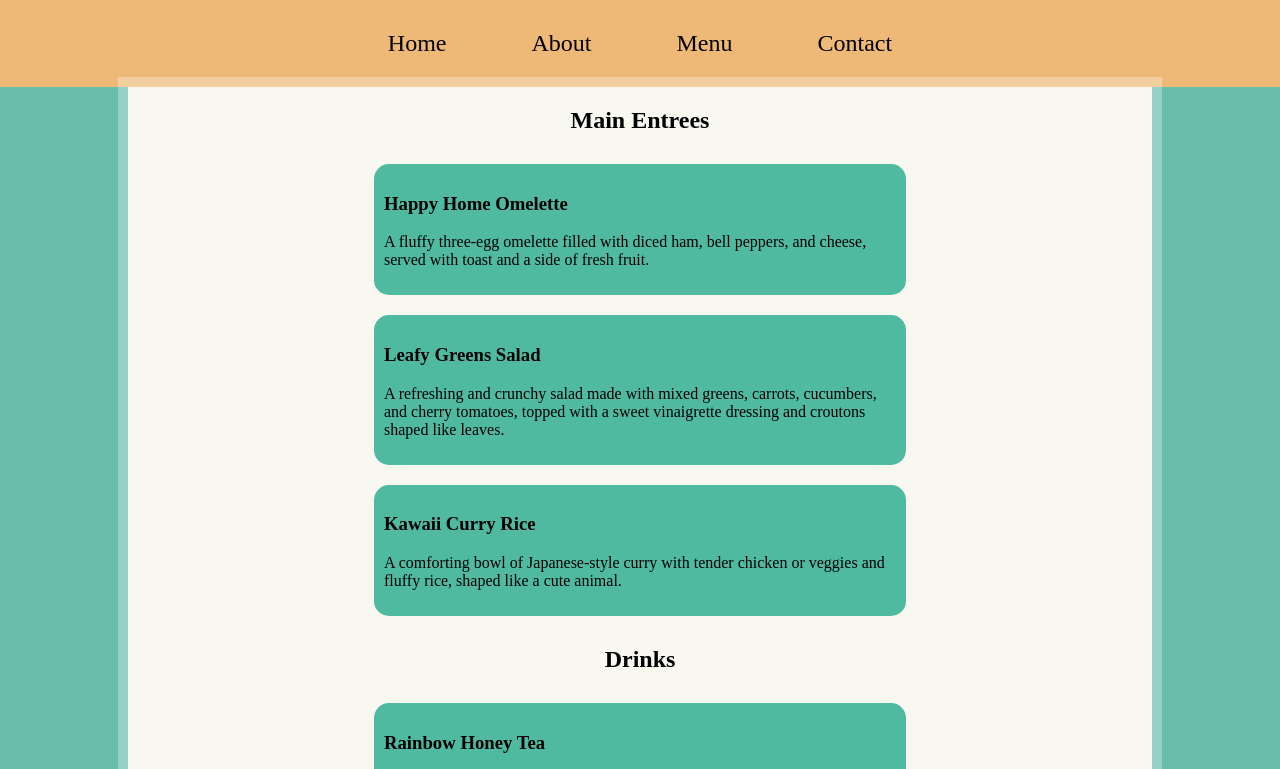
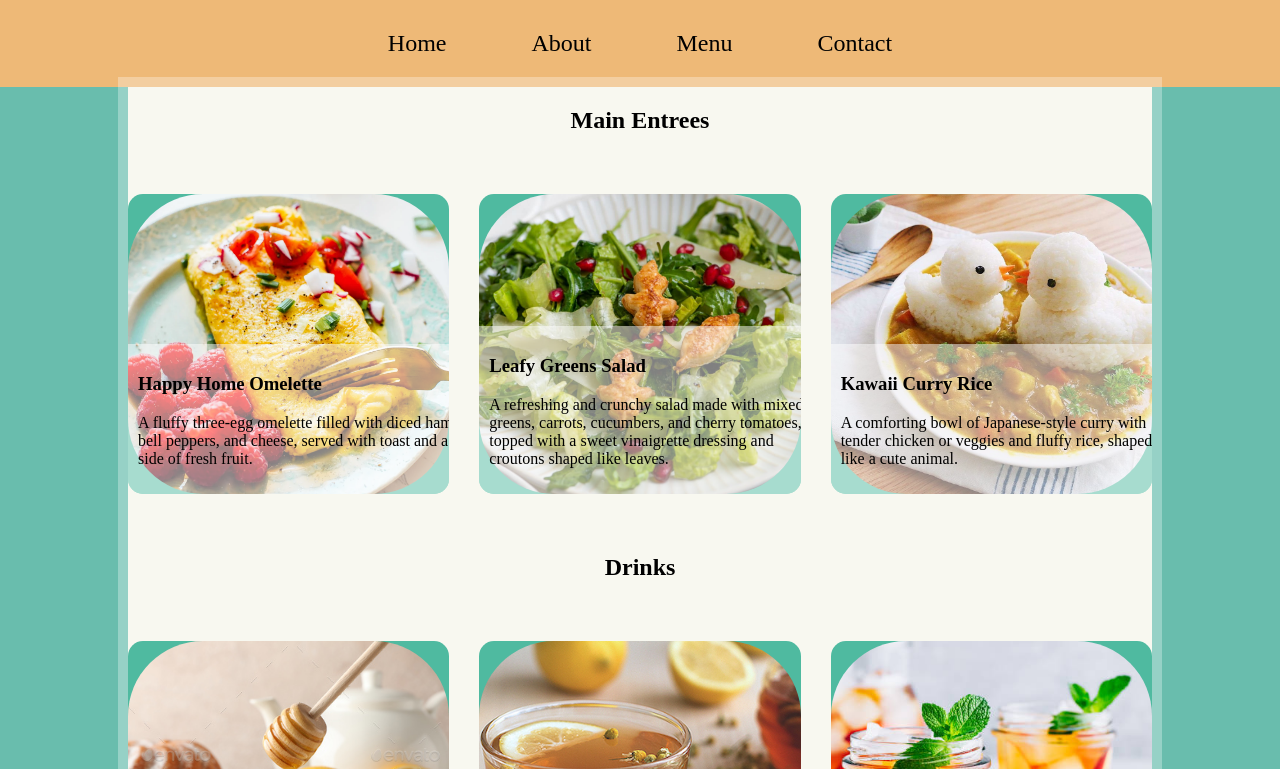
Before and after one commit to akarix7/Restaurant-Page, a website built with webpack: page dist/index.html in a window 1280 px wide. Both pictures are taken after a click on the item "Menu". Shown: the top 769 px of the page. Built offline with nearby package versions, Linux system fonts and the light colour scheme.

Commit message:
modified style for menu page

```diff
--- /dev/null
+++ b/src/img/images.js
@@ -0,0 +1,18 @@
+const images = {
+    entree01: require("./happy-home-omelette.jpg"),
+    entree02: require("./leafy-greens-salad.jpg"),
+    entree03: require("./kawaii-curry-rice.jpg"),
+    drink01: require("./rainbow-honey-tea.jpg"),
+    drink02: require("./cozy-chamomile-hot-tea.jpg"),
+    drink03: require("./peachy-keen-iced-tea.jpg"),
+    drink04: require("./starry-night-hot cocoa.jpg"),
+    drink05: require("./cinnamon-swirl-latte.jpg"),
+    drink06: require("./sakura-blossom-bubble-tea.jpeg"),
+    drink07: require("./black-pearl-delight.jpeg"),
+    drink08: require("./berry-matcha-marble.jpg"),
+    dessert01: require("./teddys-peanut-butter-pawprint-cookies.jpg"),
+    dessert02: require("./berry-bustle-muffins.jpg"),
+    dessert03: require("./diy-animal-cookie-plate.jpg")
+}
+
+export default images;
--- a/src/menu.js
+++ b/src/menu.js
@@ -93,11 +93,23 @@ const addImages = (menu) => {
         img.src = `${image}`;
         img.alt = data[i++].name;
 
+        const overlay = document.createElement("div");
+        overlay.className = "text-overlay";
+
+
         let prevElement = element;
         // prevElement.appendChild(img);
 
         element = findClass(element, "menu");
-        element.appendChild(img);
+
+        element.prepend(overlay);
+        element.prepend(img);
+
+        const secH3 = element.querySelector("h3");
+        const secP = element.querySelector("p");
+        overlay.append(secH3);
+        overlay.append(secP);
+
         element = element.nextElementSibling;
     })
 }
--- a/src/style.css
+++ b/src/style.css
@@ -54,25 +54,43 @@ main{
   min-height: calc(100vh - 93px);
   width: 80vw;
   display: grid;
-  grid-template-columns: 1fr;
+  grid-template-columns: 1fr 1fr 1fr; /* 1fr*/
   justify-content: center;
   align-content: center;
   margin: 0 auto;
+  gap: 30px; /*taken out*/
 }
 
 main img {
-  width: 300px;
-  height: 300px;
+  width: 100%; /*300px*/
+  height: 100%; /*300px*/
   object-fit: cover;
   border-radius: 75px;
+}
+
+main h2{
+  grid-column: 1 / -1;
 }
 
 section{
   background-color: var(--section);
   border-radius: 15px;
+  /*padding: 10px; !*taken out*!*/
+  margin: 10px auto;
+  width: 100%; /*50%*/
+  height: 300px;
+  overflow: hidden;
+  position: relative;
+
+}
+
+.text-overlay{
+  position: absolute;
+  bottom: 0;
+  left: 0;
+  width: 100%;
   padding: 10px;
-  margin: 10px auto;
-  width: 50%;
+  background-color: rgba(255, 255, 255, 0.5);
 }
 
 .course{
```
Also changed, not shown: dist/main.js, src/img/berry-bustle-muffins.jpg (added), src/img/berry-matcha-marble.jpg (added), src/img/black-pearl-delight.jpeg (added), src/img/cinnamon-swirl-latte.jpg (added), src/img/cozy-chamomile-hot-tea.jpg (added), src/img/diy-animal-cookie-plate.jpg (added), src/img/happy-home-omelette.jpg (added), src/img/kawaii-curry-rice.jpg (added), src/img/leafy-greens-salad.jpg (added), src/img/peachy-keen-iced-tea.jpg (added), src/img/rainbow-honey-tea.jpg (added), src/img/sakura-blossom-bubble-tea.jpeg (added), src/img/starry-night-hot cocoa.jpg (added), 1 more files.
